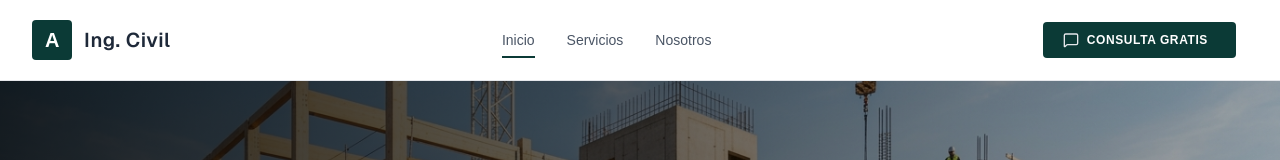
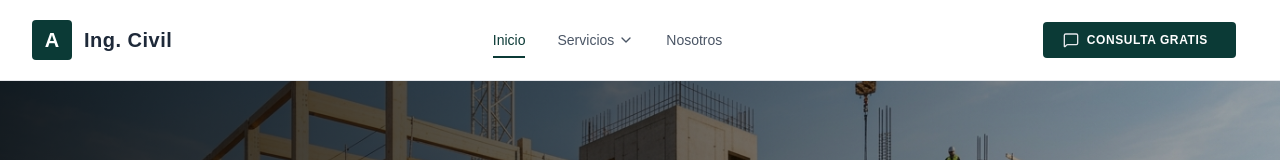
Before and after one commit to Andres0606/Pag_Constructora, a Next.js app: page / in a window 1280 px wide. Shown: the top 160 px of the page. Built offline with nearby package versions, Linux system fonts and the light colour scheme.

Commit message:
Lista Servicios

```diff
--- a/src/components/layout/Header.tsx
+++ b/src/components/layout/Header.tsx
@@ -1,13 +1,19 @@
 "use client";
-
 import { useState } from "react";
 import Link from "next/link";
 import { usePathname } from "next/navigation";
-import { MessageSquare, Menu, X } from "lucide-react";
+import {
+  MessageSquare,
+  Menu,
+  X,
+  ChevronDown,
+} from "lucide-react";
 
 export default function Header() {
   const pathname = usePathname();
+
   const [isOpen, setIsOpen] = useState(false);
+  const [servicesOpen, setServicesOpen] = useState(false);
 
   const navItems = [
     { label: "Inicio", path: "/" },
@@ -18,13 +24,16 @@ export default function Header() {
   return (
     <header className="sticky top-0 z-50 w-full border-b border-gray-200 bg-white/95 backdrop-blur-md">
       <div className="mx-auto flex h-20 max-w-7xl items-center justify-between px-4 sm:px-6 lg:px-8">
-
-        {/* Logo Section */}
-        <Link href="/" className="flex items-center space-x-3 group shrink-0">
-          <div className="flex h-10 w-10 items-center justify-center rounded-sm bg-[#0B3A36] text-white font-bold text-xl tracking-tight transition-transform group-hover:scale-105">
+        {/* Logo */}
+        <Link
+          href="/"
+          className="flex items-center space-x-3 group shrink-0"
+        >
+          <div className="flex h-10 w-10 items-center justify-center rounded-sm bg-[#0B3A36] text-white font-bold text-xl transition-transform group-hover:scale-105">
             A
           </div>
-          <span className="text-xl font-semibold text-gray-800 tracking-wide font-sans">
+
+          <span className="text-xl font-semibold text-gray-800 tracking-wide">
             Ing. Civil
           </span>
         </Link>
@@ -32,68 +41,163 @@ export default function Header() {
         {/* Desktop Navigation */}
         <nav className="hidden md:flex items-center space-x-8">
           {navItems.map((item) => {
+            if (item.label === "Servicios") {
+              return (
+                <div
+                  key={item.path}
+                  className="relative"
+                  onMouseEnter={() => setServicesOpen(true)}
+                  onMouseLeave={() => setServicesOpen(false)}
+                >
+                  <Link
+                    href="/servicios"
+                    className={`flex items-center gap-1 py-2 text-sm font-medium transition-colors ${
+                      pathname.startsWith("/servicios")
+                        ? "text-[#0B3A36]"
+                        : "text-gray-600 hover:text-[#0B3A36]"
+                    }`}
+                  >
+                    Servicios
+                    <ChevronDown
+                      className={`h-4 w-4 transition-transform ${
+                        servicesOpen ? "rotate-180" : ""
+                      }`}
+                    />
+                  </Link>
+
+                  {servicesOpen && (
+                    <div className="absolute left-0 top-full mt-2 w-64 rounded-md border border-gray-200 bg-white shadow-lg overflow-hidden">
+                      <Link
+                        href="/servicios/consultoria"
+                        className="block px-5 py-3 text-sm hover:bg-gray-50 hover:text-[#0B3A36]"
+                      >
+                        Consultoría
+                      </Link>
+
+                      <Link
+                        href="/servicios/patologias"
+                        className="block px-5 py-3 text-sm hover:bg-gray-50 hover:text-[#0B3A36]"
+                      >
+                        Patologías de Obra
+                      </Link>
+
+                      <Link
+                        href="/servicios/estructuras-madera"
+                        className="block px-5 py-3 text-sm hover:bg-gray-50 hover:text-[#0B3A36]"
+                      >
+                        Estructuras en Madera
+                      </Link>
+                    </div>
+                  )}
+                </div>
+              );
+            }
+
             const isActive = pathname === item.path;
+
             return (
               <Link
                 key={item.path}
                 href={item.path}
-                className="relative py-2 text-sm font-medium text-gray-600 transition-colors hover:text-[#0B3A36]"
+                className={`relative py-2 text-sm font-medium transition-colors ${
+                  isActive
+                    ? "text-[#0B3A36]"
+                    : "text-gray-600 hover:text-[#0B3A36]"
+                }`}
               >
                 {item.label}
+
                 {isActive && (
-                  <span className="absolute bottom-0 left-0 h-0.5 w-full bg-[#0B3A36] transition-all" />
+                  <span className="absolute bottom-0 left-0 h-0.5 w-full bg-[#0B3A36]" />
                 )}
               </Link>
             );
           })}
         </nav>
 
-        {/* Right side Actions (CTA & Mobile Hamburger) */}
+        {/* CTA + Mobile Button */}
         <div className="flex items-center space-x-3">
-          {/* CTA Button (Always visible on desktop, hidden on tiny mobile devices) */}
           <Link
             href="/#consulta"
-            className="flex items-center space-x-2 rounded-sm bg-[#0B3A36] px-4 py-2 sm:px-5 sm:py-2.5 text-[10px] sm:text-xs font-bold tracking-wider text-white uppercase transition-colors hover:bg-[#082a27]"
+            className="flex items-center space-x-2 rounded-sm bg-[#0B3A36] px-4 py-2 sm:px-5 sm:py-2.5 text-[10px] sm:text-xs font-bold tracking-wider text-white uppercase hover:bg-[#082a27]"
           >
             <MessageSquare className="h-4 w-4 text-gray-200" />
-            <span className="max-[400px]:hidden">Consulta Gratis</span>
-            <span className="min-[401px]:hidden">Consulta</span>
+
+            <span className="max-[400px]:hidden">
+              Consulta Gratis
+            </span>
+
+            <span className="min-[401px]:hidden">
+              Consulta
+            </span>
           </Link>
 
-          {/* Hamburger Menu Toggle Button */}
           <button
             onClick={() => setIsOpen(!isOpen)}
-            className="inline-flex items-center justify-center p-2 rounded-sm text-gray-500 hover:text-gray-800 hover:bg-gray-100 focus:outline-none md:hidden"
-            aria-expanded={isOpen}
-            aria-label="Menú principal"
+            className="md:hidden p-2 rounded-sm text-gray-500 hover:text-gray-800 hover:bg-gray-100"
           >
-            {isOpen ? <X className="h-6 w-6" /> : <Menu className="h-6 w-6" />}
+            {isOpen ? (
+              <X className="h-6 w-6" />
+            ) : (
+              <Menu className="h-6 w-6" />
+            )}
           </button>
         </div>
-
       </div>
 
-      {/* Mobile Menu Dropdown */}
+      {/* Mobile Menu */}
       {isOpen && (
-        <div className="md:hidden border-t border-gray-100 bg-white px-4 py-4 space-y-4 shadow-lg animate-in fade-in slide-in-from-top-2 duration-200">
+        <div className="md:hidden border-t border-gray-100 bg-white px-4 py-4 shadow-lg">
           <nav className="flex flex-col space-y-2">
-            {navItems.map((item) => {
-              const isActive = pathname === item.path;
-              return (
-                <Link
-                  key={item.path}
-                  href={item.path}
-                  onClick={() => setIsOpen(false)}
-                  className={`text-sm font-semibold py-2.5 px-4 rounded-sm transition-colors ${
-                    isActive
-                      ? "bg-[#0B3A36]/5 text-[#0B3A36]"
-                      : "text-gray-600 hover:bg-gray-50 hover:text-[#0B3A36]"
-                  }`}
-                >
-                  {item.label}
-                </Link>
-              );
-            })}
+            <Link
+              href="/"
+              onClick={() => setIsOpen(false)}
+              className="py-3 px-4 rounded-sm text-sm font-semibold hover:bg-gray-50"
+            >
+              Inicio
+            </Link>
+
+            <Link
+              href="/servicios"
+              onClick={() => setIsOpen(false)}
+              className="py-3 px-4 rounded-sm text-sm font-semibold hover:bg-gray-50"
+            >
+              Servicios
+            </Link>
+
+            <div className="ml-6 flex flex-col border-l border-gray-200 pl-4">
+              <Link
+                href="/servicios/consultoria"
+                onClick={() => setIsOpen(false)}
+                className="py-2 text-sm text-gray-600 hover:text-[#0B3A36]"
+              >
+                Consultoría
+              </Link>
+
+              <Link
+                href="/servicios/patologias"
+                onClick={() => setIsOpen(false)}
+                className="py-2 text-sm text-gray-600 hover:text-[#0B3A36]"
+              >
+                Patologías de Obra
+              </Link>
+
+              <Link
+                href="/servicios/estructuras-madera"
+                onClick={() => setIsOpen(false)}
+                className="py-2 text-sm text-gray-600 hover:text-[#0B3A36]"
+              >
+                Estructuras en Madera
+              </Link>
+            </div>
+
+            <Link
+              href="/nosotros"
+              onClick={() => setIsOpen(false)}
+              className="py-3 px-4 rounded-sm text-sm font-semibold hover:bg-gray-50"
+            >
+              Nosotros
+            </Link>
           </nav>
         </div>
       )}
```
